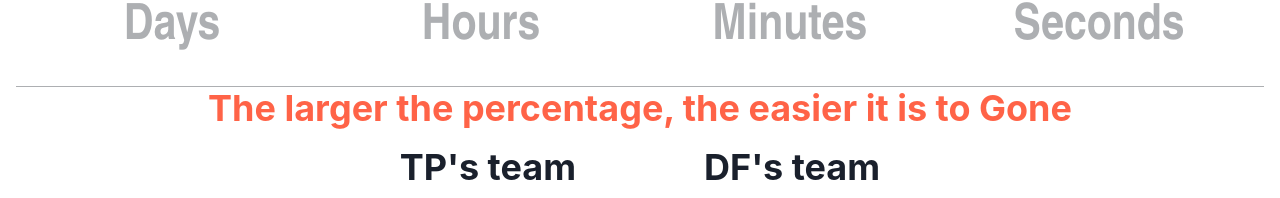
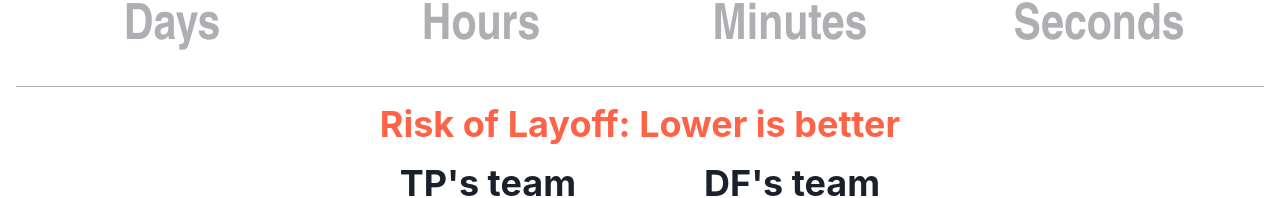
Before and after one commit to lamkn06/todos, a React (Create React App) app: page / in a window 1280 px wide. Shown: the part 520-718 px from the top of the page. Built offline with nearby package versions, Linux system fonts and the light colour scheme.

Commit message:
refactor: Decouple constant values from view layer

```diff
--- a/src/pages/index.tsx
+++ b/src/pages/index.tsx
@@ -85,6 +85,11 @@ const MainPage = () => {
       ],
     },
   ];
+
+  const unofficialLayoffDay = "2023-11-30";
+
+  const title = "Risk of Layoff: Lower is better";
+
   return (
     <>
       <VStack p={10}>
@@ -107,7 +112,7 @@ const MainPage = () => {
         alignItems={"center"}
       >
         <Countdown
-          date={new Date("2023-11-30")}
+          date={new Date(unofficialLayoffDay)}
           renderer={(props) => {
             const { days, hours, minutes, seconds } = props;
             return (
@@ -171,8 +176,8 @@ const MainPage = () => {
             );
           }}
         />
-        <Heading mb={4} color="tomato">
-          The larger the percentage, the easier it is to Gone
+        <Heading my={4} color="tomato">
+          {title}
         </Heading>
         <Grid templateColumns="repeat(2, 1fr)" gap={32}>
           {dataflowNFQContractors.map((team) => (
```
